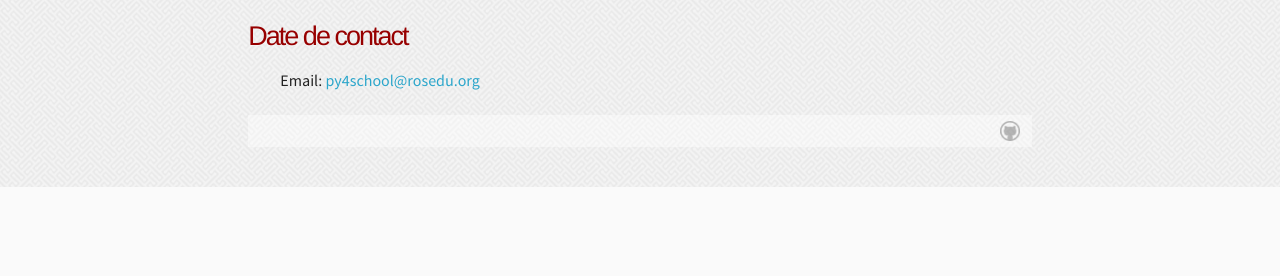
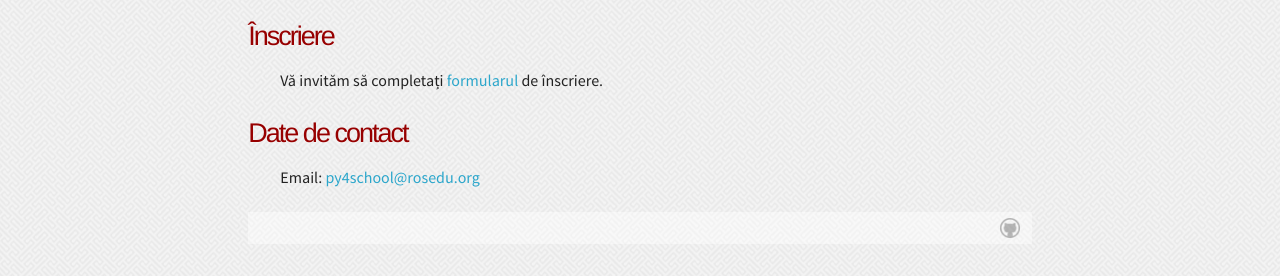
Before and after one commit to mihneadb/py4school-site, a plain HTML site: page index.html in a window 1280 px wide. Shown: the part 2095-2371 px from the top of the page. Before the commit the page ends 2282 px from the top, so only its background shows below. Drawn offline with Linux system fonts and the light colour scheme.

Commit message:
add form link to page

```diff
--- a/index.html
+++ b/index.html
@@ -165,6 +165,11 @@
 
         </table>
 
+        <h3>Înscriere</h3>
+        <p>Vă invităm să completați
+        <a href="https://docs.google.com/forms/d/1-4HmtLlCfwsenfH-g0DtBLrycWnn-hBnkhPyRhBm4RY/viewform">formularul</a>
+        de înscriere.</p>
+
         <h3>Date de contact</h3>
         <p>Email: <a href="mailto:py4school@rosedu.org">py4school@rosedu.org</a></p>
         <p class="subtitle--align-right"><a href="https://github.com/mihneadb/py4school-site"><img src="img/gh.png"></a></p>
```
